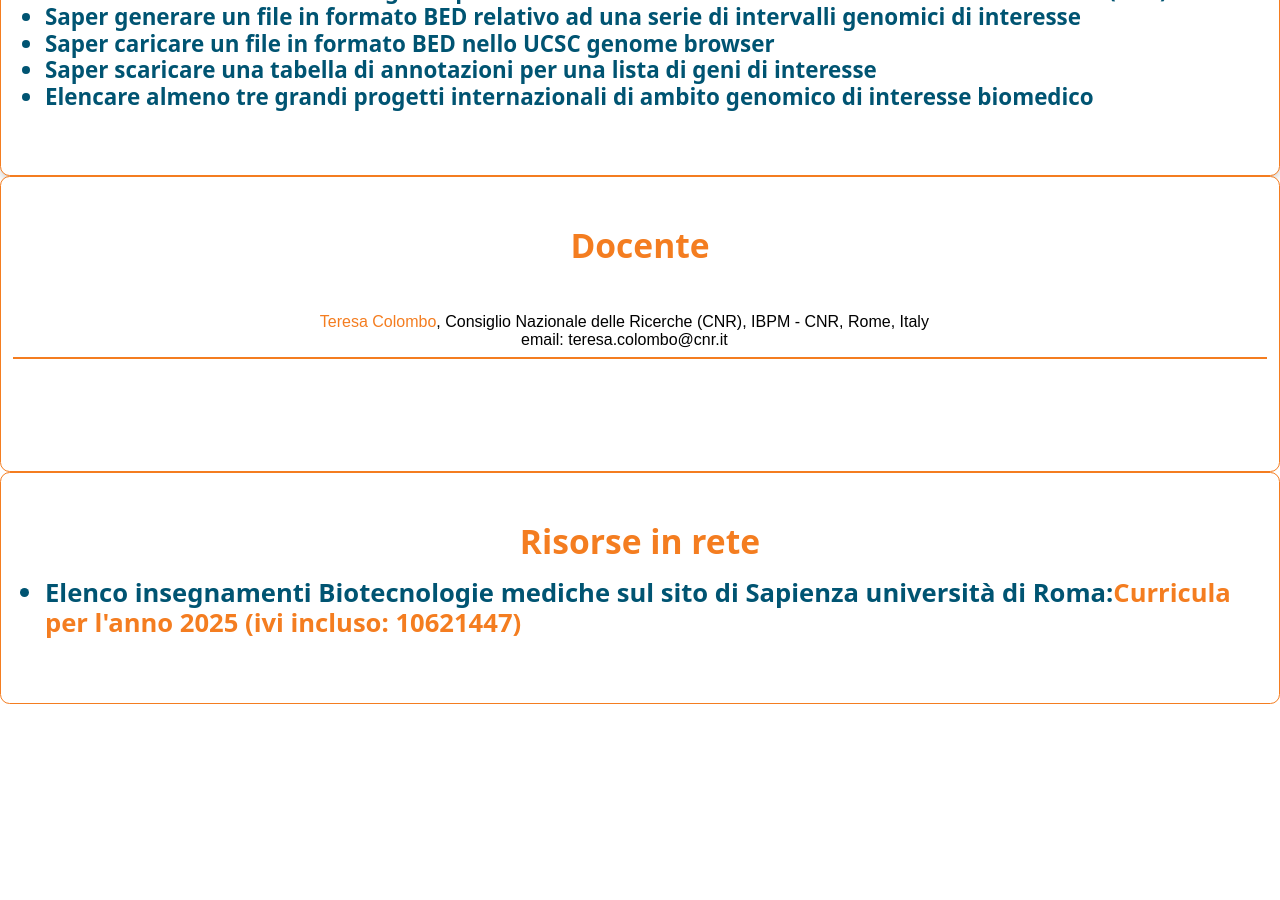
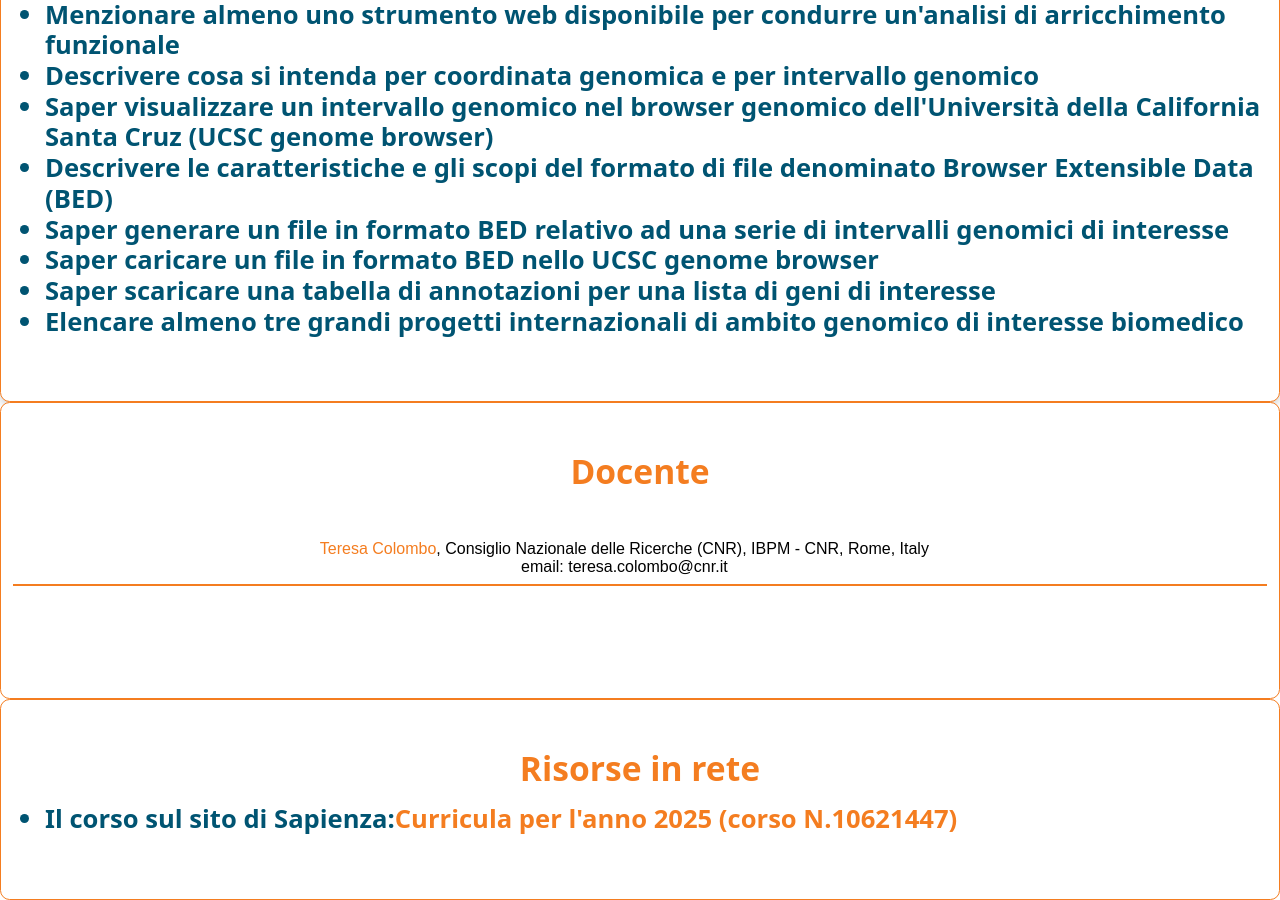
Before and after one commit to maghetta/big-data-in-genomics-and-transcriptomics, a Jekyll site: the page built from index.html, in a window 1280 px wide and 900 px high, scrolled down 1349 px. Built offline with Jekyll 4.4.1, drawn with Linux system fonts in a browser that asks for light colours; before the commit the page ends 2053 px from its top, so only the background shows below that.

Commit message:
Update text and formatting in index.html

```diff
--- a/index.html
+++ b/index.html
@@ -44,8 +44,8 @@ layout: none
 
 <h3>
 <ul>
-    La persona che abbia frequentato questo corso dovrebbe essere in grado di:
-    <small>
+    <small>La persona che abbia frequentato questo corso dovrebbe essere in grado di:</small>
+    <tiny>
         <li>Distinguere genomica e trascrittomica definendone l’oggetto di studio e illustrandone esempi di applicazione</li>
         <li>Elencare almeno tre banche dati fondamentali in ambito genomico</li>
         <li>Spiegare in cosa consista il processo di "sequencing by synthesis"</li>
@@ -64,7 +64,7 @@ layout: none
         <li>Saper caricare un file in formato BED nello UCSC genome browser</li>
         <li>Saper scaricare una tabella di annotazioni per una lista di geni di interesse</li>
         <li>Elencare almeno tre grandi progetti internazionali di ambito genomico di interesse biomedico</li>
-    </small>
+    </tiny>
 </ul>
 </h3>
                     </div>
@@ -99,7 +99,7 @@ layout: none
                     <div class="position-relative">
 <h3>
 <ul>
-    <li>Elenco insegnamenti Biotecnologie mediche sul sito di Sapienza università di Roma:<a href="https://corsidilaurea.uniroma1.it/it/course/33461/study-plan/">Curricula per l'anno 2025 (ivi incluso: 10621447)</a></li>
+    <li>Il corso sul sito di Sapienza:<a href="https://corsidilaurea.uniroma1.it/it/course/33461/study-plan/">Curricula per l'anno 2025 (corso N.10621447)</a></li>
 </ul>
 </h3>
                     </div>
```
